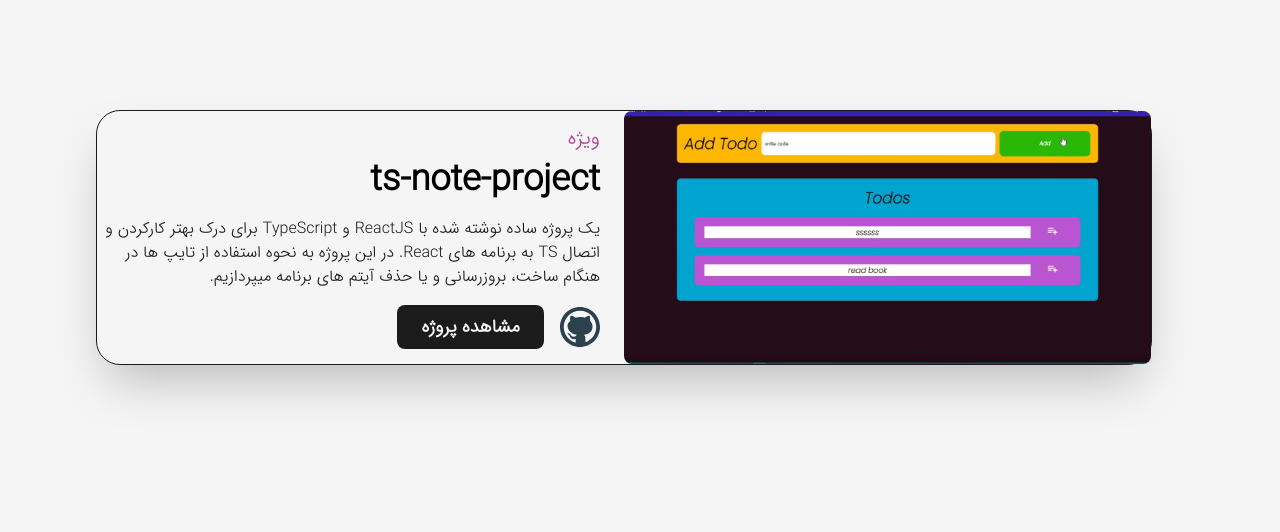
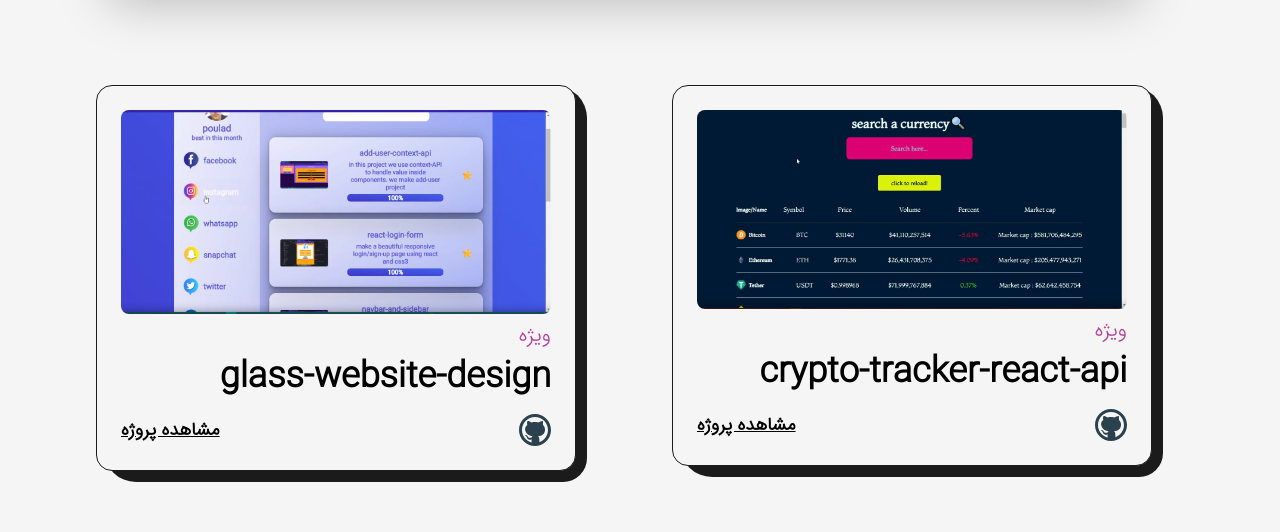
Before and after one commit to pooulad/pooulad.github.io, a Next.js app: page /projects in a window 1280 px wide. Shown: the part 690-1222 px from the top of the page. Built offline with nearby package versions, Linux system fonts and the light colour scheme.

Commit message:
complete projects page

```diff
--- a/src/dictionary/index.ts
+++ b/src/dictionary/index.ts
@@ -160,7 +160,7 @@ export const dictionary = {
     },
   },
   projects: {
-    title: "دانش قدرت است",
+    title: "دانش قدرت است.",
     showProjectTitle: "مشاهده پروژه",
     project1: {
       title: "ts-note-project",
--- a/src/pages/projects.tsx
+++ b/src/pages/projects.tsx
@@ -19,6 +19,13 @@ type FeaturedProjectProps = {
   link: string;
   github: string;
 };
+type SimpleProjectProps = {
+  type: string;
+  title: string;
+  img: any;
+  link: string;
+  github: string;
+};
 const FeaturedProject = ({
   type,
   title,
@@ -28,7 +35,8 @@ const FeaturedProject = ({
   github,
 }: FeaturedProjectProps) => {
   return (
-    <article className="w-full flex items-center justify-between rounded-3xl border border-solid border-dark bg-light shadow-2xl">
+    <article className="w-full flex items-center justify-between rounded-3xl border border-solid border-dark bg-light shadow-2xl p-12 relative rounded-br-2xl">
+      <div className="absolute top-0 -right-3 -z-10 w-[101%] h-[103%] rounded-[2.5rem] bg-dark rounded-br-3xl" />
       <Link
         className="w-1/2 overflow-hidden cursor-pointer rounded-lg"
         href={link}
@@ -63,6 +71,49 @@ const FeaturedProject = ({
   );
 };
 
+const SimpleProject = ({
+  title,
+  type,
+  img,
+  link,
+  github,
+}: SimpleProjectProps) => {
+  return (
+    <article className="w-full flex flex-col items-center justify-center rounded-2xl border border-solid border-dark bg-light p-6 relative">
+      <div className="absolute top-0 -right-3 -z-10 w-[101%] h-[103%] rounded-[2rem] bg-dark rounded-br-3xl" />{" "}
+      <Link
+        className="w-full overflow-hidden cursor-pointer rounded-lg"
+        href={link}
+        target={"_blank"}
+      >
+        <Image src={img} alt={title} className="w-full h-auto" />
+      </Link>
+      <div className="w-full flex flex-col justify-between items-start mt-2">
+        <span className="text-primary font-medium text-xl">{type}</span>
+        <Link
+          className="hover:underline underline-offset-2"
+          href={link}
+          target={"_blank"}
+        >
+          <h2 className="my-2 w-full text-left text-4xl font-bold">{title}</h2>
+        </Link>
+        <div className="w-full mt-2 flex items-center justify-between">
+          <Link className="w-8" href={github} target={"_blank"}>
+            <GithubIcon />
+          </Link>
+          <Link
+            className="text-lg font-semibold underline"
+            href={github}
+            target={"_blank"}
+          >
+            {dictionary.projects.showProjectTitle}
+          </Link>
+        </div>
+      </div>
+    </article>
+  );
+};
+
 function projects() {
   return (
     <Fragment>
@@ -73,7 +124,7 @@ function projects() {
       <main className="w-full flex flex-col items-center justify-center mb-16">
         <Layout className="pt-16">
           <AnimatedText text={dictionary.projects.title} className="mb-16" />
-          <div className="grid grid-cols-12 gap-24">
+          <div className="grid grid-cols-12 gap-24 gap-y-24">
             <div className="col-span-12">
               <FeaturedProject
                 title={dictionary.projects.project1.title}
@@ -84,8 +135,24 @@ function projects() {
                 img={project1Img}
               />
             </div>
-            <div className="col-span-6"></div>
-            <div className="col-span-6"></div>
+            <div className="col-span-6">
+              <SimpleProject
+                title={dictionary.projects.project2.title}
+                type={dictionary.projects.project2.type}
+                github={dictionary.projects.project2.github}
+                link={dictionary.projects.project2.link}
+                img={project2Img}
+              />
+            </div>
+            <div className="col-span-6">
+              <SimpleProject
+                title={dictionary.projects.project3.title}
+                type={dictionary.projects.project3.type}
+                github={dictionary.projects.project3.github}
+                link={dictionary.projects.project3.link}
+                img={project3Img}
+              />
+            </div>
             <div className="col-span-12">
               <FeaturedProject
                 title={dictionary.projects.project1.title}
@@ -96,8 +163,6 @@ function projects() {
                 img={project4Img}
               />
             </div>
-            <div className="col-span-6"></div>
-            <div className="col-span-6"></div>
           </div>
         </Layout>
       </main>
```
